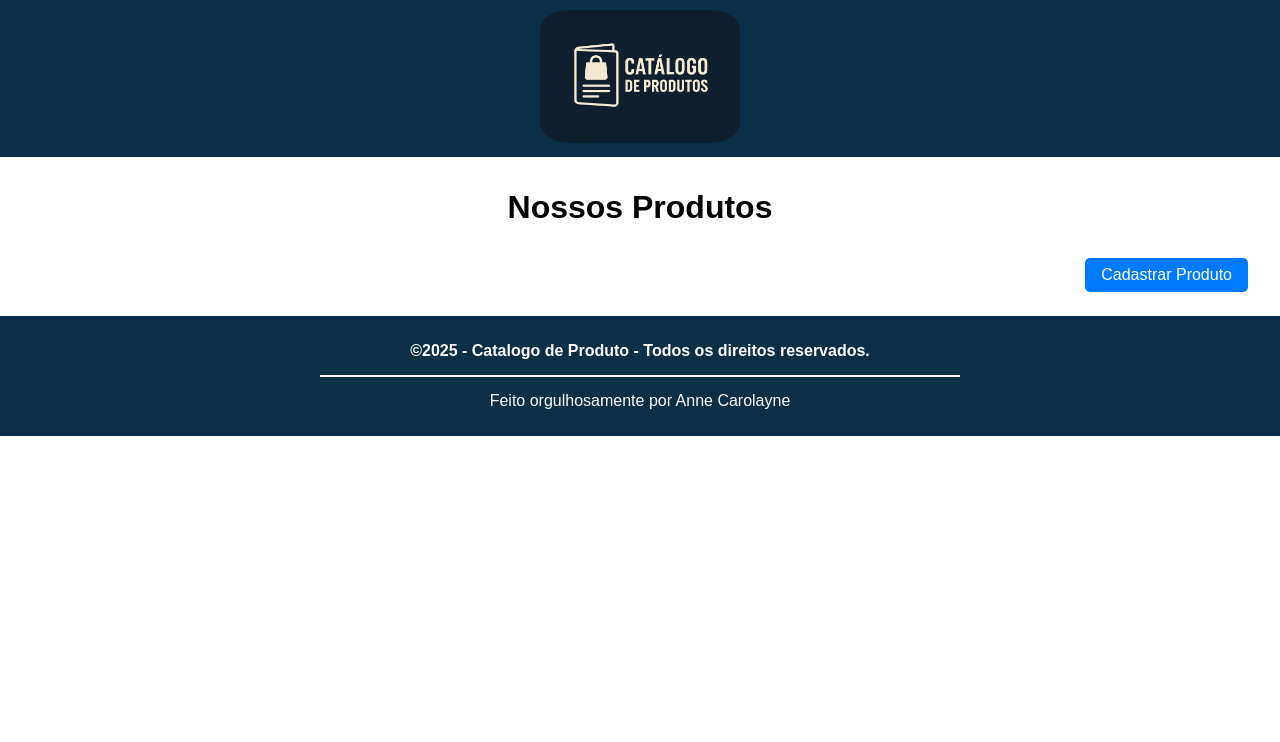
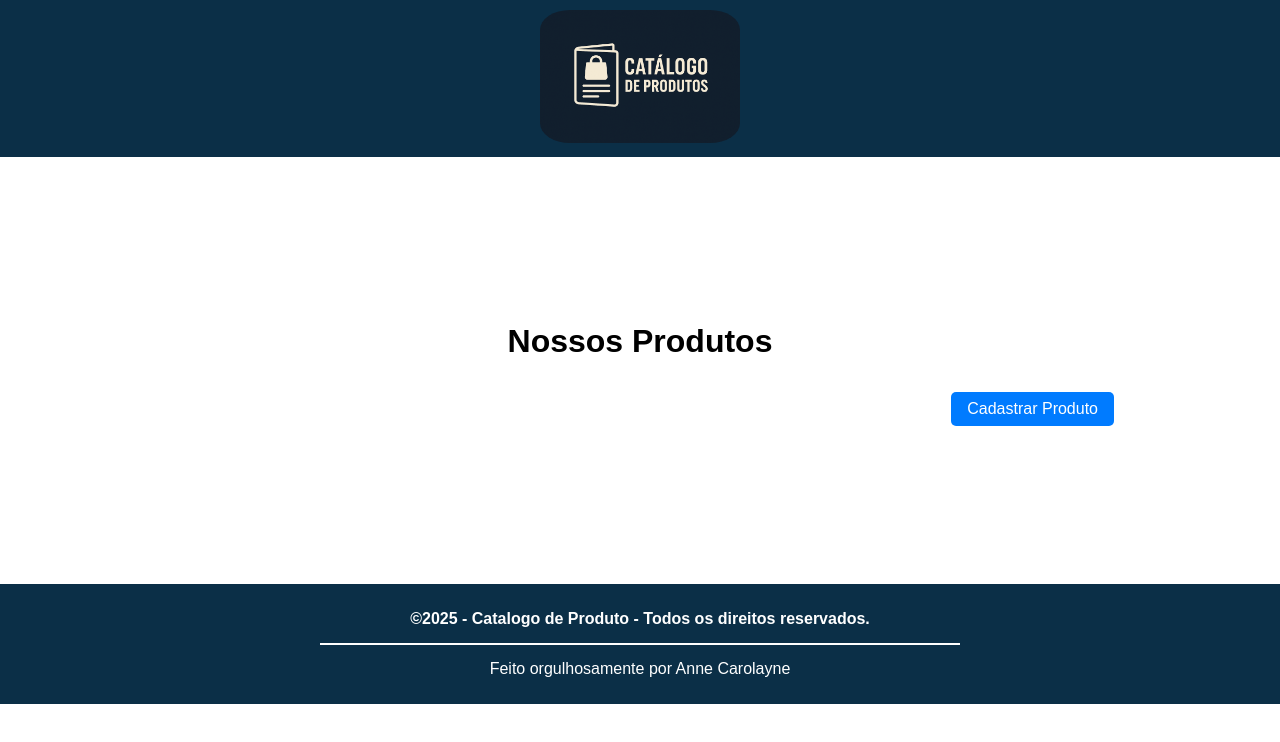
Before and after one commit to annesilv4/catalogo-produto, a React (Vite) app: page / in a window 1280 px wide. Shown: the top 742 px of the page. Built offline with nearby package versions, Linux system fonts and the light colour scheme.

Commit message:
Adicionando padding no seção principal

```diff
--- a/src/index.css
+++ b/src/index.css
@@ -4,3 +4,7 @@
   box-sizing: border-box;
   font-family: Arial, Helvetica, sans-serif;
 }
+
+main {
+  padding: 134px;
+}
```
